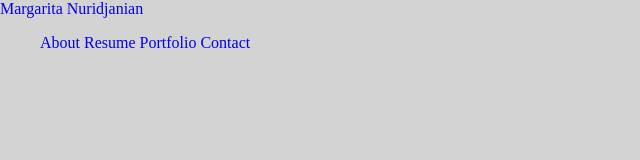
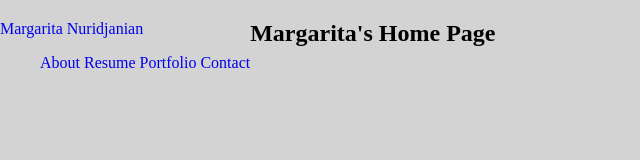
Before and after one commit to MargaritaNuridj/MargaritaNuridj.github.io, a plain HTML site: page index.html in a window 1280 px wide. Shown: the whole page, without its empty margins (0-640 px from the left). Drawn offline with Linux system fonts and the light colour scheme.

Commit message:
Update index.html

```diff
--- a/index.html
+++ b/index.html
@@ -29,6 +29,6 @@
   </ul>
 </div>
 </div>
-  <!-- <h2>Margarita's Home Page</h2> -->
+  <h2>Margarita's Home Page</h2>
 </body>
 </html>
```
